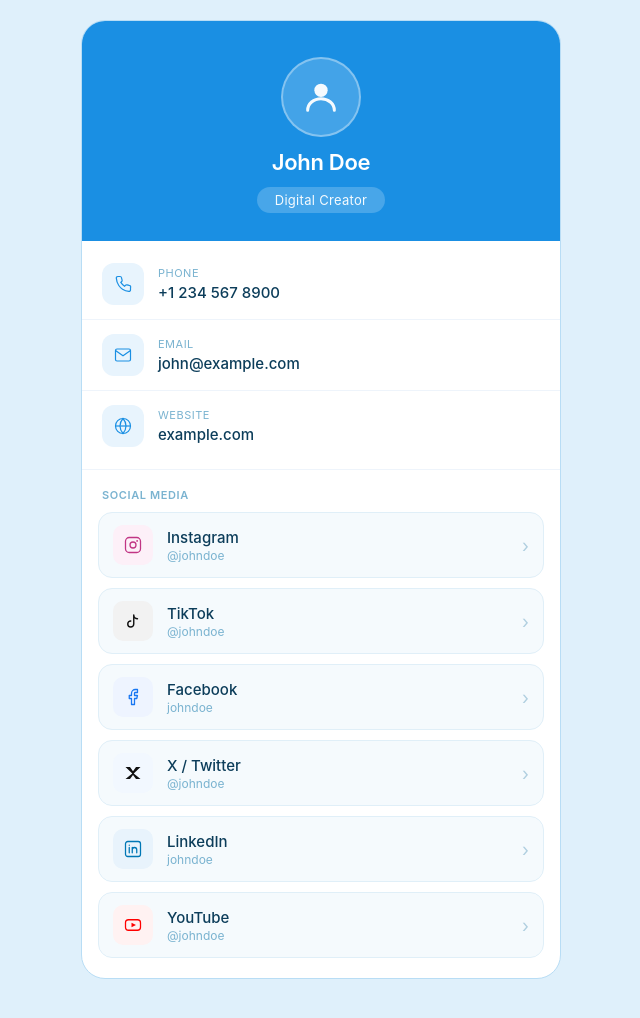
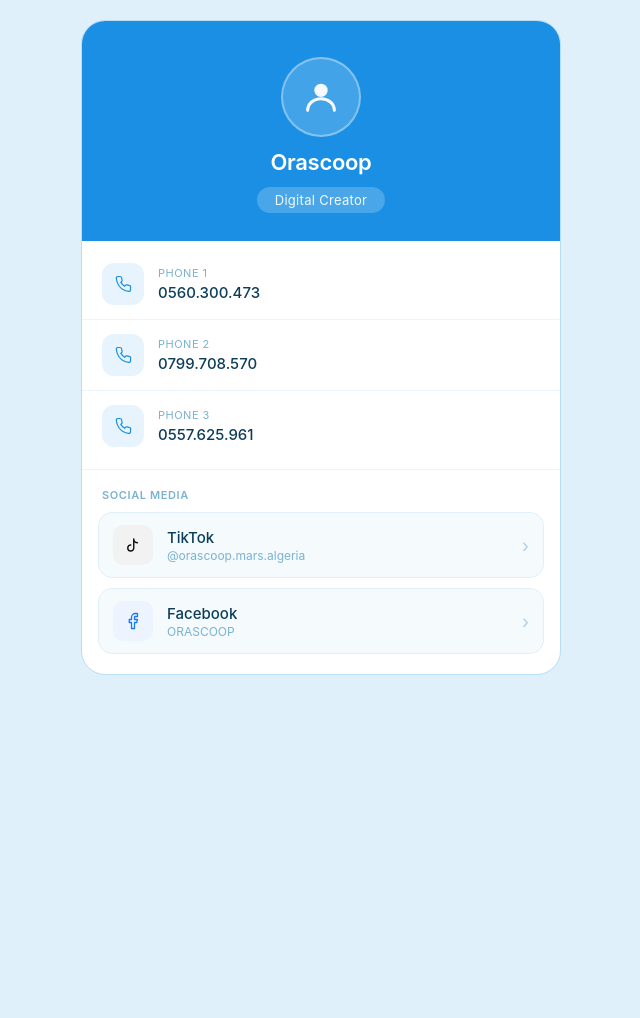
Before and after one commit to h4dla3/h4dla3.github.io, a plain HTML site: page post/vcard.html in a window 1280 px wide. Shown: the whole page, without its empty margins (319-959 px from the left). After the commit the page ends 800 px from the top, so only its background shows below. Drawn offline with Linux system fonts and the light colour scheme.

Commit message:
Update vcard.html

```diff
--- a/post/vcard.html
+++ b/post/vcard.html
@@ -3,7 +3,7 @@
 <head>
   <meta charset="UTF-8">
   <meta name="viewport" content="width=device-width, initial-scale=1.0, maximum-scale=1.0">
-  <title>John Doe – Digital Creator</title>
+  <title>Orascoop – Digital Creator</title>
   <style>
     * { margin: 0; padding: 0; box-sizing: border-box; -webkit-tap-highlight-color: transparent; }
 
@@ -177,38 +177,38 @@
         <path d="M4 20c0-4 3.6-7 8-7s8 3 8 7" stroke="rgba(255,255,255,0.95)" stroke-width="1.8" stroke-linecap="round"/>
       </svg>
     </div>
-    <div class="card-name">John Doe</div>
+    <div class="card-name">Orascoop</div>
     <span class="role-pill">Digital Creator</span>
   </div>
 
   <div class="contact-section">
-    <a class="contact-row" href="tel:+12345678900">
+    <a class="contact-row" href="tel:+213560300473">
       <div class="contact-icon">
         <svg viewBox="0 0 24 24" fill="none"><path d="M22 16.92v3a2 2 0 0 1-2.18 2A19.79 19.79 0 0 1 11.39 19a19.5 19.5 0 0 1-5-5A19.79 19.79 0 0 1 3.08 4.18 2 2 0 0 1 5.06 2h3a2 2 0 0 1 2 1.72c.13.96.36 1.9.7 2.81a2 2 0 0 1-.45 2.11L9.09 9.91a16 16 0 0 0 5 5l1.27-1.27a2 2 0 0 1 2.11-.45c.91.34 1.85.57 2.81.7A2 2 0 0 1 22 16.92z" stroke="#1a8fe3" stroke-width="1.6"/></svg>
       </div>
       <div>
-        <div class="contact-label">PHONE</div>
-        <div class="contact-val">+1 234 567 8900</div>
+        <div class="contact-label">PHONE 1</div>
+        <div class="contact-val">0560.300.473</div>
       </div>
     </a>
 
-    <a class="contact-row" href="mailto:john@example.com">
+    <a class="contact-row" href="tel:+213799708570">
       <div class="contact-icon">
-        <svg viewBox="0 0 24 24" fill="none"><path d="M4 4h16c1.1 0 2 .9 2 2v12c0 1.1-.9 2-2 2H4c-1.1 0-2-.9-2-2V6c0-1.1.9-2 2-2z" stroke="#1a8fe3" stroke-width="1.6"/><polyline points="22,6 12,13 2,6" stroke="#1a8fe3" stroke-width="1.6"/></svg>
+        <svg viewBox="0 0 24 24" fill="none"><path d="M22 16.92v3a2 2 0 0 1-2.18 2A19.79 19.79 0 0 1 11.39 19a19.5 19.5 0 0 1-5-5A19.79 19.79 0 0 1 3.08 4.18 2 2 0 0 1 5.06 2h3a2 2 0 0 1 2 1.72c.13.96.36 1.9.7 2.81a2 2 0 0 1-.45 2.11L9.09 9.91a16 16 0 0 0 5 5l1.27-1.27a2 2 0 0 1 2.11-.45c.91.34 1.85.57 2.81.7A2 2 0 0 1 22 16.92z" stroke="#1a8fe3" stroke-width="1.6"/></svg>
       </div>
       <div>
-        <div class="contact-label">EMAIL</div>
-        <div class="contact-val">john@example.com</div>
+        <div class="contact-label">PHONE 2</div>
+        <div class="contact-val">0799.708.570</div>
       </div>
     </a>
 
-    <a class="contact-row" href="https://example.com" target="_blank">
+    <a class="contact-row" href="tel:+213557625961">
       <div class="contact-icon">
-        <svg viewBox="0 0 24 24" fill="none"><circle cx="12" cy="12" r="10" stroke="#1a8fe3" stroke-width="1.6"/><line x1="2" y1="12" x2="22" y2="12" stroke="#1a8fe3" stroke-width="1.6"/><path d="M12 2a15.3 15.3 0 0 1 4 10 15.3 15.3 0 0 1-4 10 15.3 15.3 0 0 1-4-10 15.3 15.3 0 0 1 4-10z" stroke="#1a8fe3" stroke-width="1.6"/></svg>
+        <svg viewBox="0 0 24 24" fill="none"><path d="M22 16.92v3a2 2 0 0 1-2.18 2A19.79 19.79 0 0 1 11.39 19a19.5 19.5 0 0 1-5-5A19.79 19.79 0 0 1 3.08 4.18 2 2 0 0 1 5.06 2h3a2 2 0 0 1 2 1.72c.13.96.36 1.9.7 2.81a2 2 0 0 1-.45 2.11L9.09 9.91a16 16 0 0 0 5 5l1.27-1.27a2 2 0 0 1 2.11-.45c.91.34 1.85.57 2.81.7A2 2 0 0 1 22 16.92z" stroke="#1a8fe3" stroke-width="1.6"/></svg>
       </div>
       <div>
-        <div class="contact-label">WEBSITE</div>
-        <div class="contact-val">example.com</div>
+        <div class="contact-label">PHONE 3</div>
+        <div class="contact-val">0557.625.961</div>
       </div>
     </a>
   </div>
@@ -216,68 +216,24 @@
   <div class="section-title">SOCIAL MEDIA</div>
   <div class="social-list">
 
-    <a class="social-row" href="https://instagram.com/johndoe" target="_blank">
-      <div class="s-icon" style="background:#fdf0f8">
-        <svg viewBox="0 0 24 24" fill="none"><rect x="2" y="2" width="20" height="20" rx="5" stroke="#C13584" stroke-width="1.7"/><circle cx="12" cy="12" r="4" stroke="#C13584" stroke-width="1.7"/><circle cx="17.5" cy="6.5" r="1.2" fill="#C13584"/></svg>
-      </div>
-      <div class="s-text">
-        <div class="s-name">Instagram</div>
-        <div class="s-handle">@johndoe</div>
-      </div>
-      <span class="s-arrow">›</span>
-    </a>
-
-    <a class="social-row" href="https://tiktok.com/@johndoe" target="_blank">
+    <a class="social-row" href="https://www.tiktok.com/@orascoop.mars.algeria/" target="_blank">
       <div class="s-icon" style="background:#f2f2f2">
         <svg viewBox="0 0 24 24" fill="none"><path d="M9 12a4 4 0 1 0 4 4V4a5 5 0 0 0 5 5" stroke="#111" stroke-width="1.9" stroke-linecap="round" stroke-linejoin="round"/></svg>
       </div>
       <div class="s-text">
         <div class="s-name">TikTok</div>
-        <div class="s-handle">@johndoe</div>
+        <div class="s-handle">@orascoop.mars.algeria</div>
       </div>
       <span class="s-arrow">›</span>
     </a>
 
-    <a class="social-row" href="https://facebook.com/johndoe" target="_blank">
+    <a class="social-row" href="https://www.facebook.com/ORASCOOP/" target="_blank">
       <div class="s-icon" style="background:#eef4ff">
         <svg viewBox="0 0 24 24" fill="none"><path d="M18 2h-3a5 5 0 0 0-5 5v3H7v4h3v8h4v-8h3l1-4h-4V7a1 1 0 0 1 1-1h3z" stroke="#1877F2" stroke-width="1.7" stroke-linecap="round" stroke-linejoin="round"/></svg>
       </div>
       <div class="s-text">
         <div class="s-name">Facebook</div>
-        <div class="s-handle">johndoe</div>
-      </div>
-      <span class="s-arrow">›</span>
-    </a>
-
-    <a class="social-row" href="https://twitter.com/johndoe" target="_blank">
-      <div class="s-icon" style="background:#f2f8ff">
-        <svg viewBox="0 0 24 24"><path d="M2 4h6l4 5.5L16 4h6L13 12.5 22 20h-6l-4-5.5L8 20H2l9-7.5z" fill="#111"/></svg>
-      </div>
-      <div class="s-text">
-        <div class="s-name">X / Twitter</div>
-        <div class="s-handle">@johndoe</div>
-      </div>
-      <span class="s-arrow">›</span>
-    </a>
-
-    <a class="social-row" href="https://linkedin.com/in/johndoe" target="_blank">
-      <div class="s-icon" style="background:#e8f3fc">
-        <svg viewBox="0 0 24 24" fill="none"><rect x="2" y="2" width="20" height="20" rx="3" stroke="#0077B5" stroke-width="1.7"/><path d="M7 10v7M7 7v.01M11 10v7m0-4a3 3 0 0 1 6 0v4" stroke="#0077B5" stroke-width="1.7" stroke-linecap="round"/></svg>
-      </div>
-      <div class="s-text">
-        <div class="s-name">LinkedIn</div>
-        <div class="s-handle">johndoe</div>
-      </div>
-      <span class="s-arrow">›</span>
-    </a>
-
-    <a class="social-row" href="https://youtube.com/@johndoe" target="_blank">
-      <div class="s-icon" style="background:#fff2f2">
-        <svg viewBox="0 0 24 24" fill="none"><rect x="2" y="5" width="20" height="14" rx="4" stroke="#FF0000" stroke-width="1.7"/><polygon points="10,9 16,12 10,15" fill="#FF0000"/></svg>
-      </div>
-      <div class="s-text">
-        <div class="s-name">YouTube</div>
-        <div class="s-handle">@johndoe</div>
+        <div class="s-handle">ORASCOOP</div>
       </div>
       <span class="s-arrow">›</span>
     </a>
```
